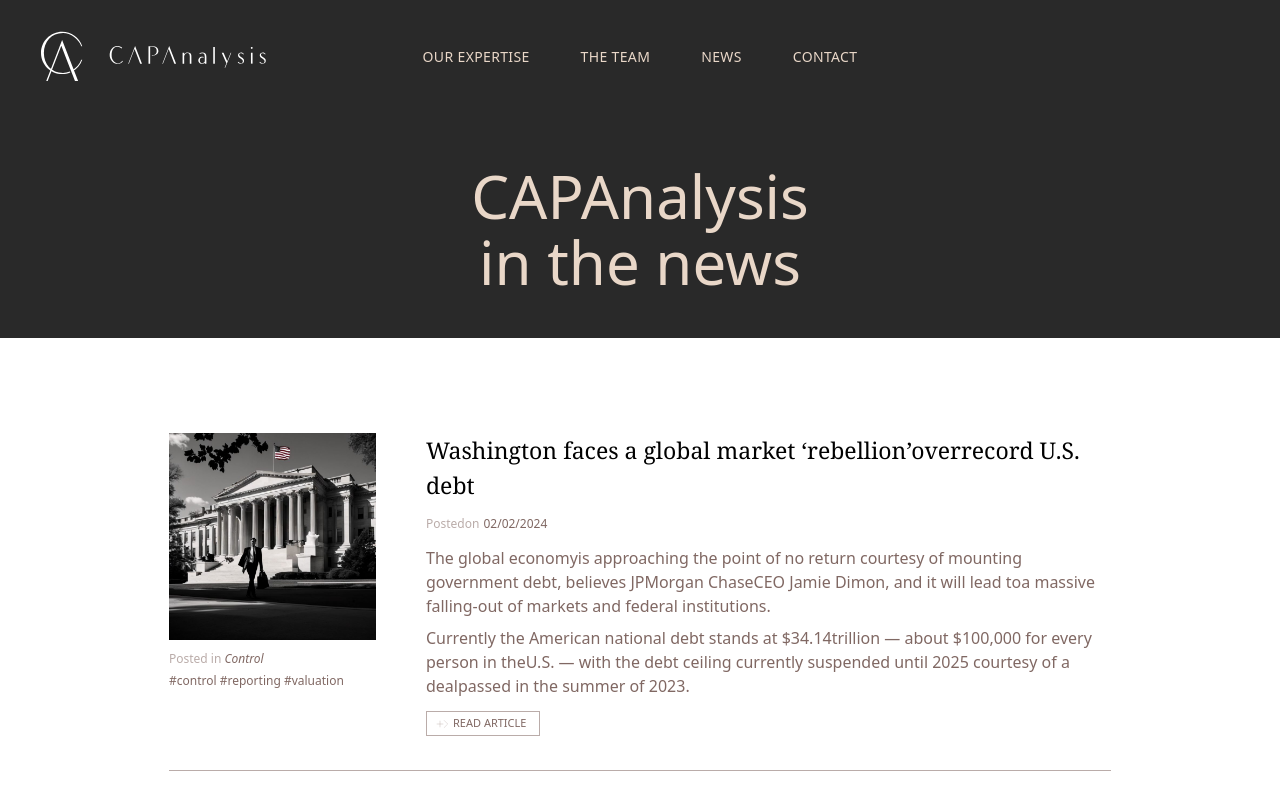
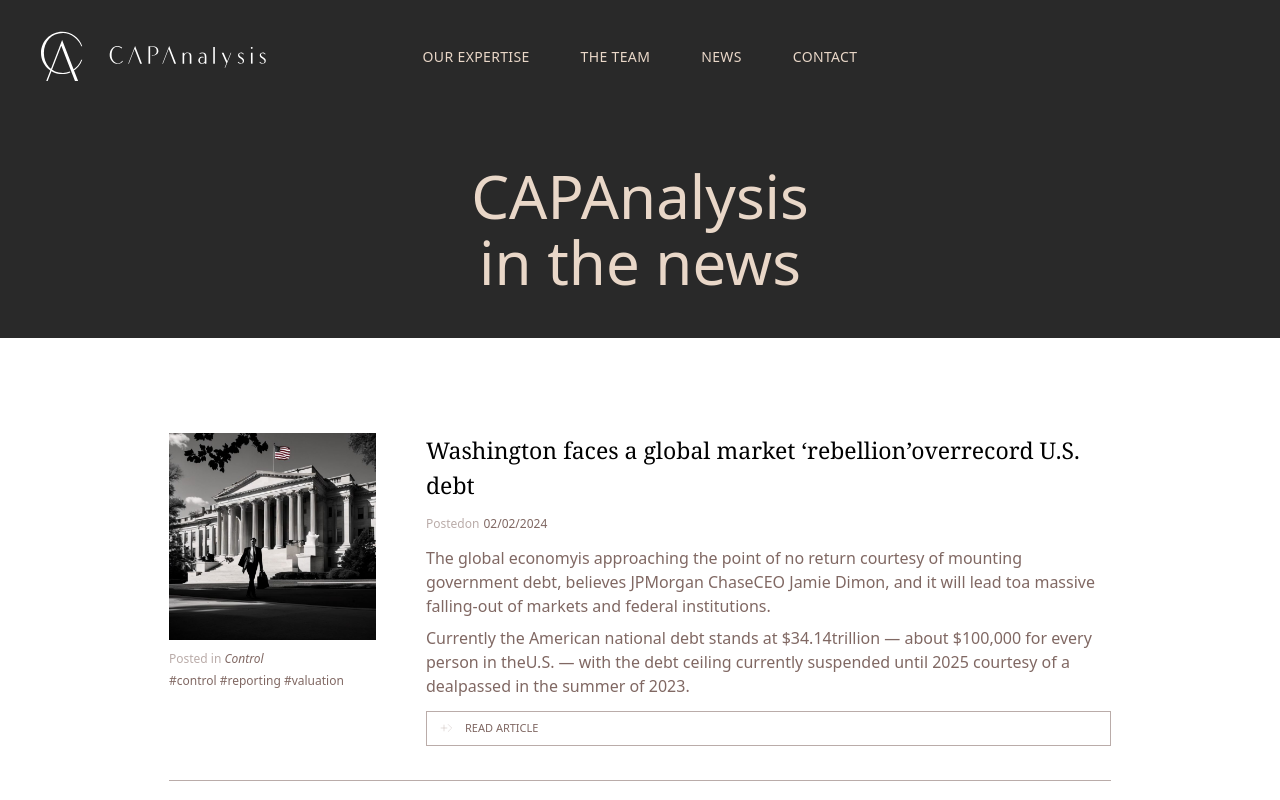
Before and after one commit to pierre-debruyne/CapAnalysis, a Next.js app: page /news in a window 1280 px wide. Shown: the top 800 px of the page. Built offline with nearby package versions, Linux system fonts and the light colour scheme.

Commit message:
fix: modify Button component UI

```diff
--- a/src/components/ui/Button.tsx
+++ b/src/components/ui/Button.tsx
@@ -11,19 +11,16 @@ export default function Button({ className, children }: ButtonProps) {
   return (
     <button
       className={clsx(
-        "flex cursor-pointer items-center text-[11px] font-sans font-light px-2 py-[6px] w-[114px] h-[25px] border border-[#BAACA9] text-[#806863] transition-colors duration-200",
+        "flex cursor-pointer items-center gap-2 text-[11px] font-sans font-light px-3 py-2 min-h-[25px] border border-[#BAACA9] text-[#806863] transition-colors duration-200",
         className
       )}
     >
       <div className="flex items-center text-[#BAACA9]">
         <Plus className="w-[10px] h-[10px]" strokeWidth={1} />
-        <ChevronRight
-          className="w-[14px] h-[14px] -ml-[6px]"
-          strokeWidth={0.6}
-        />
+        <ChevronRight className="w-[14px] h-[14px] -ml-[6px]" strokeWidth={0.6} />
       </div>
 
-      <span>{children}</span>
+      <span className="whitespace-nowrap">{children}</span>
     </button>
-  );
+  )
 }
```
